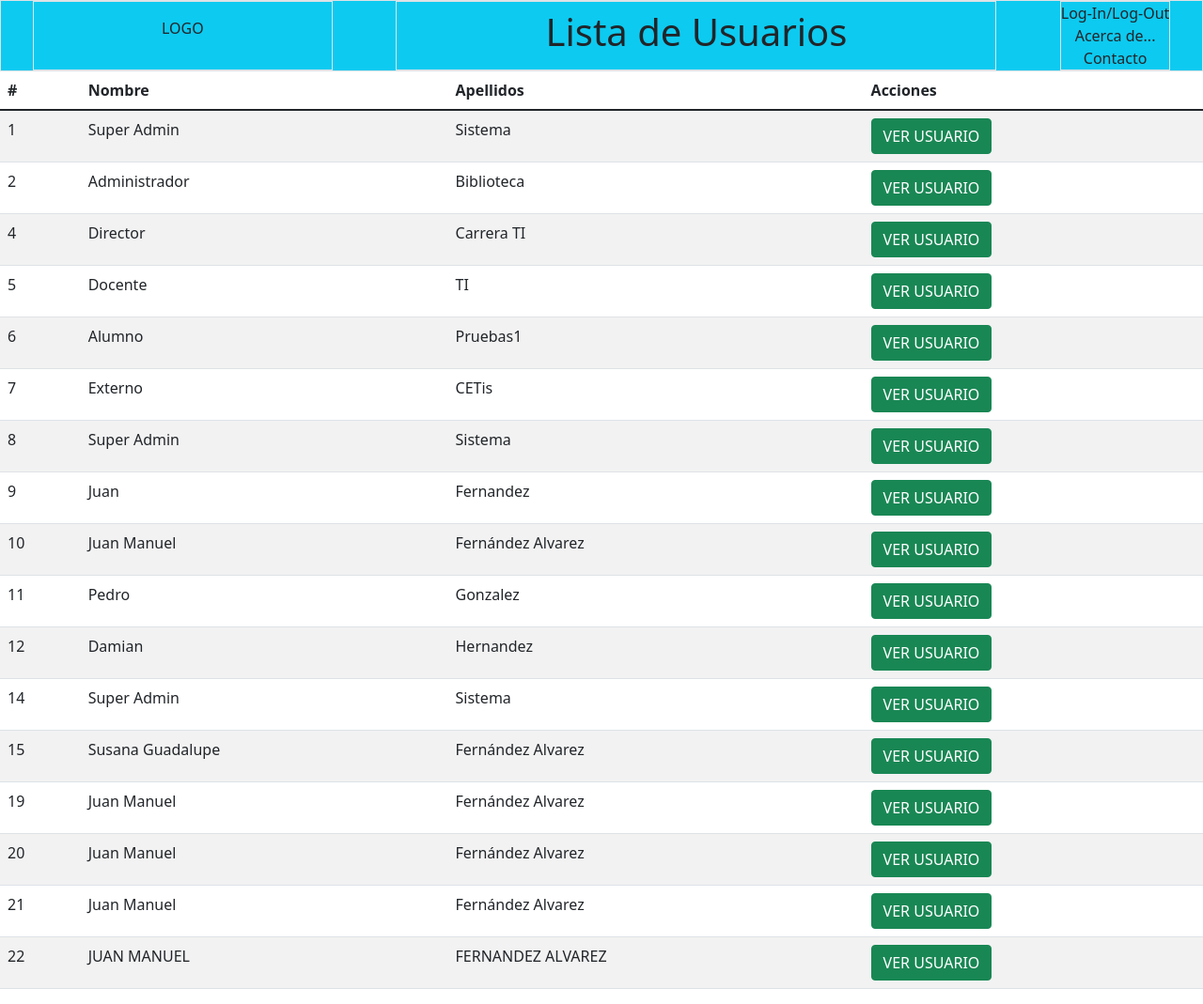
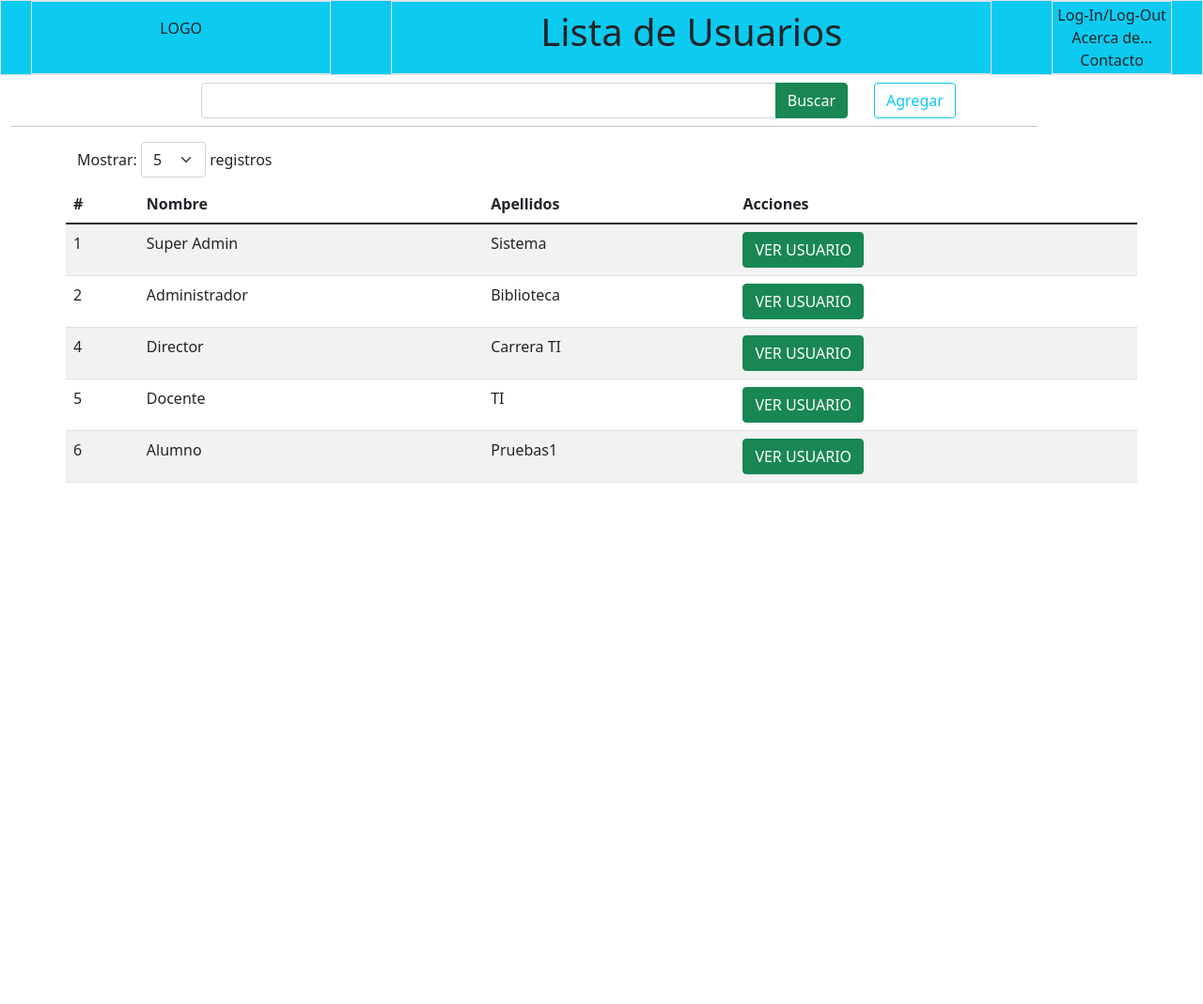
Before and after one commit to JuanmaTIUTEM/Log5TID1, a CodeIgniter app: page /practica1_ci/index.php/listaUsers in a window 1280 px wide. Shown: the whole page at 94% size. After the commit the page ends 514 px from the top, so only its background shows below. Run offline with CodeIgniter, Linux system fonts and the light colour scheme; data comes from the database, SQL or seed files in the repository.

Commit message:
AddUsers

```diff
--- a/application/config/database.php
+++ b/application/config/database.php
@@ -75,7 +75,7 @@ $query_builder = TRUE;
 
 $db['default'] = array(
     'dsn'	=> '',
-	'hostname' => '127.0.0.1',
+    'hostname' => 'localhost', // Nombre del servicio en docker-compose
     'username' => 'adbdlogin',
     'password' => '9PiHioJ6CbVoFVGM',
     'database' => 'dblogin',
@@ -97,7 +97,7 @@ $db['default'] = array(
 
 $db['libros'] = array(
     'dsn'	=> '',
-	'hostname' => '127.0.0.1',
+    'hostname' => 'db', // Mismo nombre del servicio MySQL en Docker
     'username' => 'root',
     'password' => '',
     'database' => 'dbbooks',
--- a/application/config/routes.php
+++ b/application/config/routes.php
@@ -54,3 +54,4 @@ $route['404_override'] = '';
 $route['translate_uri_dashes'] = FALSE;
 
 $route['listaUsers'] = 'welcome/listaUsers';
+$route['addUser'] = 'welcome/addUser';
--- a/application/controllers/Welcome.php
+++ b/application/controllers/Welcome.php
@@ -23,4 +23,15 @@ class Welcome extends CI_Controller {
 		$this->load->view('users/list',$info);
 
 	}
+
+	public function addUser(){
+		$data = $this->input->post();
+		$this->MUsers->postUser($data);//forma correcta
+
+		//$info['allUsers'] = $this->MUsers->getUsersData();//forma correcta
+
+		//$this->MUsers->getUsersData();//forma correcta
+		//$this->load->view('users/list',$info);
+
+	}
 }
--- a/application/models/MUsers.php
+++ b/application/models/MUsers.php
@@ -19,6 +19,9 @@ class MUsers extends CI_Model{
 		}
 
 	}
+	public function postUser($data){
+		print_r($data);
+	}
 
 }
 
--- a/application/views/users/list.php
+++ b/application/views/users/list.php
@@ -10,7 +10,7 @@
 	<meta name="viewport" content="width=device-width, initial-scale=1">
 	<title>Lista de Usuarios</title>
 	<link href="<?php echo base_url().'assets\bootstrap5\css\bootstrap.min.css'?>" rel="stylesheet" >
-	<link href="<?php echo base_url().'assets\css\style.css'?>" rel="stylesheet" >
+	<link href="<?php echo base_url().'assets\css\styles.css'?>" rel="stylesheet" >
 	<script type="text/javascript" src= "<?php echo base_url().'assets\bootstrap5\js\bootstrap.min.js'?>"></script>
 
 	<script type="text/javascript" src= "<?php echo base_url().'assets\js\functions.js'?>"></script>
@@ -28,8 +28,33 @@
 		</div>
 	</main>
 	<section id="listaUsuarios">
+		<div class="row container">
+			<div class="col-lg-2"></div>
+			<div class="col-lg-8">
+				<div class="p-2 input-group ">
+				  <input type="text" class="form-control" id="busqueda">
+				  <button class="btn btn-success" type="submit" >Buscar</button>
+				</div>
+			</div>
+			<div class="col-lg-2 p-2">
+				<button class="btn btn-outline-info" data-bs-toggle="modal" data-bs-target="#modalAgregarUsuario">
+				    Agregar
+				</button>
+			</div>
+			<hr>
+		</div>
+		<div class="container mb-2">
+		    <label for="numRegistros">Mostrar: </label>
+		    <select id="numRegistros" class="form-select w-auto d-inline">
+		        <option value="5">5</option>
+		        <option value="10">10</option>
+		        <option value="25">25</option>
+		    </select>
+		    <label> registros</label>
+		</div>
+
 		<div>
-			<table  class="table table-striped">
+			<table  class="container table table-striped">
 				<thead>
 					<tr>
 						<th>#</th>
@@ -38,27 +63,43 @@
 						<th>Acciones</th>
 					</tr>
 				</thead>
-				<tbody>
-					<?php
-
-					foreach ($allUsers as $user) {
-						echo "<tr>
-						<td>".$user['user_id']."</td>
-						<td>".$user['first_name']." </td>
-						<td>".$user['last_name']."</td>
-						<td>
-							<button class='btn btn-success' onclick='datos(".$user['user_id'].")'>VER USUARIO</button>
-						</td>
-					</tr>";
-
-					}
-					 ?>
-
-				</tbody>
+				<tbody id="usuarios"></tbody>
 			</table>
 		</div>
 	</section>
 </body>
+<div class="modal fade" id="modalAgregarUsuario" tabindex="-1" aria-labelledby="modalTitulo" aria-hidden="true">
+    <div class="modal-dialog">
+        <div class="modal-content">
+            <div class="modal-header">
+                <h5 class="modal-title" id="modalTitulo">Agregar Usuario</h5>
+                <button type="button" class="btn-close" data-bs-dismiss="modal" aria-label="Cerrar"></button>
+            </div>
+            <div class="modal-body">
+                <form id="formAgregarUsuario">
+                    <div class="mb-3">
+                        <label for="nombre" class="form-label">Nombre</label>
+                        <input type="text" class="form-control" id="nombre" required>
+                    </div>
+                    <div class="mb-3">
+                        <label for="apellidos" class="form-label">Apellidos</label>
+                        <input type="text" class="form-control" id="apellidos" required>
+                    </div>
+                    <div class="mb-3">
+                        <label for="email" class="form-label">Correo Electrónico</label>
+                        <input type="email" class="form-control" id="email" required>
+                    </div>
+                    <div class="mb-3">
+                        <label for="telefono" class="form-label">Teléfono</label>
+                        <input type="tel" class="form-control" id="telefono">
+                    </div>
+                    <button type="submit" class="btn btn-success">Guardar</button>
+                </form>
+            </div>
+        </div>
+    </div>
+</div>
+
 </html>
 <script type="text/javascript">
 	function datos(id) {
@@ -81,4 +122,76 @@
 			alert("Usuario no encontrado.");
 		}
 	}
+
+
+		document.addEventListener("DOMContentLoaded", () => {
+		    const tabla = document.getElementById("usuarios");
+		    const inputBusqueda = document.getElementById("busqueda");
+		    const selectRegistros = document.getElementById("numRegistros");
+
+		    let usuarios = <?php echo json_encode($allUsers); ?>;
+		    let registrosAMostrar = parseInt(selectRegistros.value);
+
+		    mostrarUsuarios(usuarios.slice(0, registrosAMostrar));
+
+		    function mostrarUsuarios(lista) {
+		        tabla.innerHTML = "";
+		        lista.forEach(user => {
+		            let fila = `<tr>
+		                <td>${user.user_id}</td>
+		                <td>${user.first_name}</td>
+		                <td>${user.last_name}</td>
+		                <td><button class='btn btn-success' onclick='datos(${user.user_id})'>VER USUARIO</button></td>
+		            </tr>`;
+		            tabla.innerHTML += fila;
+		        });
+		    }
+
+		    // Filtrar Usuarios en Tiempo Real
+		    inputBusqueda.addEventListener("input", () => {
+		        const texto = inputBusqueda.value.toLowerCase();
+		        const filtrados = usuarios.filter(user => user.first_name.toLowerCase().includes(texto));
+		        mostrarUsuarios(filtrados.slice(0, registrosAMostrar));
+		    });
+
+		    // Cambiar Número de Registros a Mostrar
+		    selectRegistros.addEventListener("change", () => {
+		        registrosAMostrar = parseInt(selectRegistros.value);
+		        mostrarUsuarios(usuarios.slice(0, registrosAMostrar));
+		    });
+		});
+	</script>
+
+
+<script>
+    document.getElementById("formAgregarUsuario").addEventListener("submit", function(event) {
+        event.preventDefault(); // Evita el envío estándar del formulario
+
+        // Obtener los valores del formulario
+        let formData = new FormData(this);
+
+        // Enviar datos con Fetch a CodeIgniter
+        fetch("<?php echo site_url('addUser'); ?>", {
+            method: "POST",
+            body: formData
+        })
+        .then(response => response.json()) // Convertir respuesta a JSON
+        .then(data => {
+            if (data.success) {
+                alert("Usuario agregado correctamente");
+                location.reload(); // Recargar la tabla de usuarios
+            } else {
+                alert("Error al agregar usuario: " + data.message);
+            }
+        })
+        .catch(error => console.error("Error en la solicitud:", error));
+
+        // Cerrar el modal
+        let modal = bootstrap.Modal.getInstance(document.getElementById('modalAgregarUsuario'));
+        modal.hide();
+
+        // Limpiar el formulario
+        this.reset();
+    });
+
 </script>
```
Also changed, not shown: docker-compose.yml (added, +29 -0 lines), 1 other file. Lines whose indentation alone changed are shown as unchanged.
